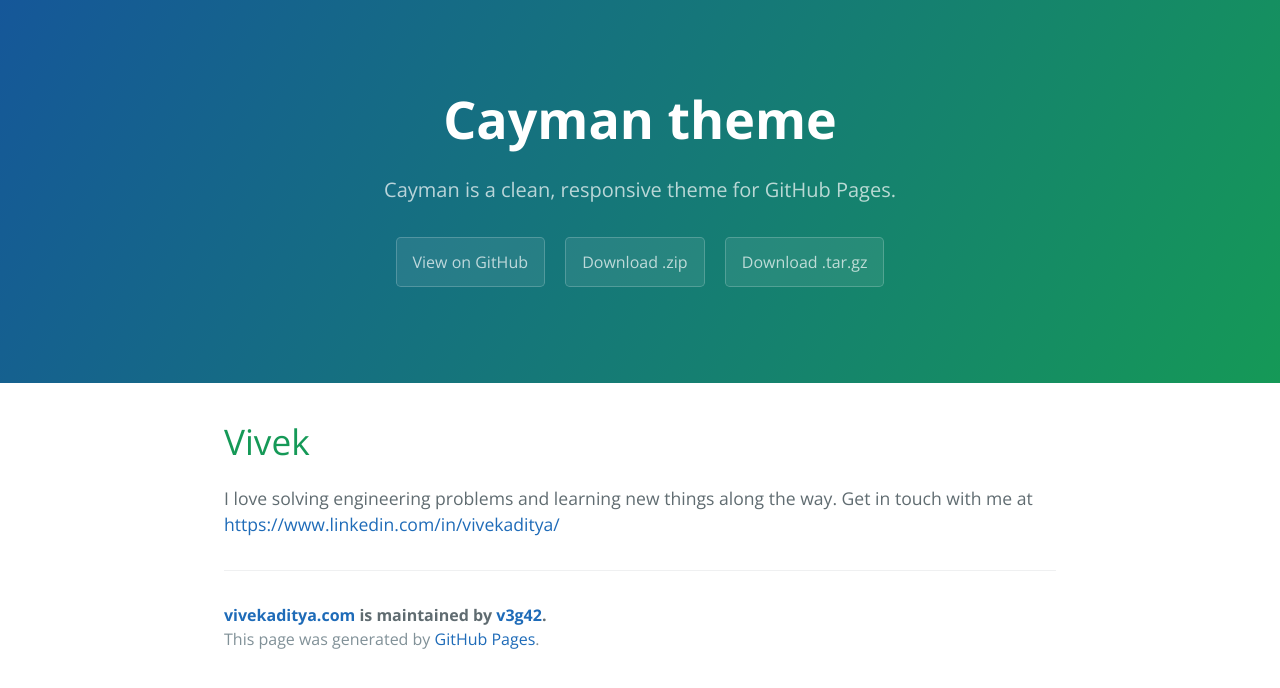
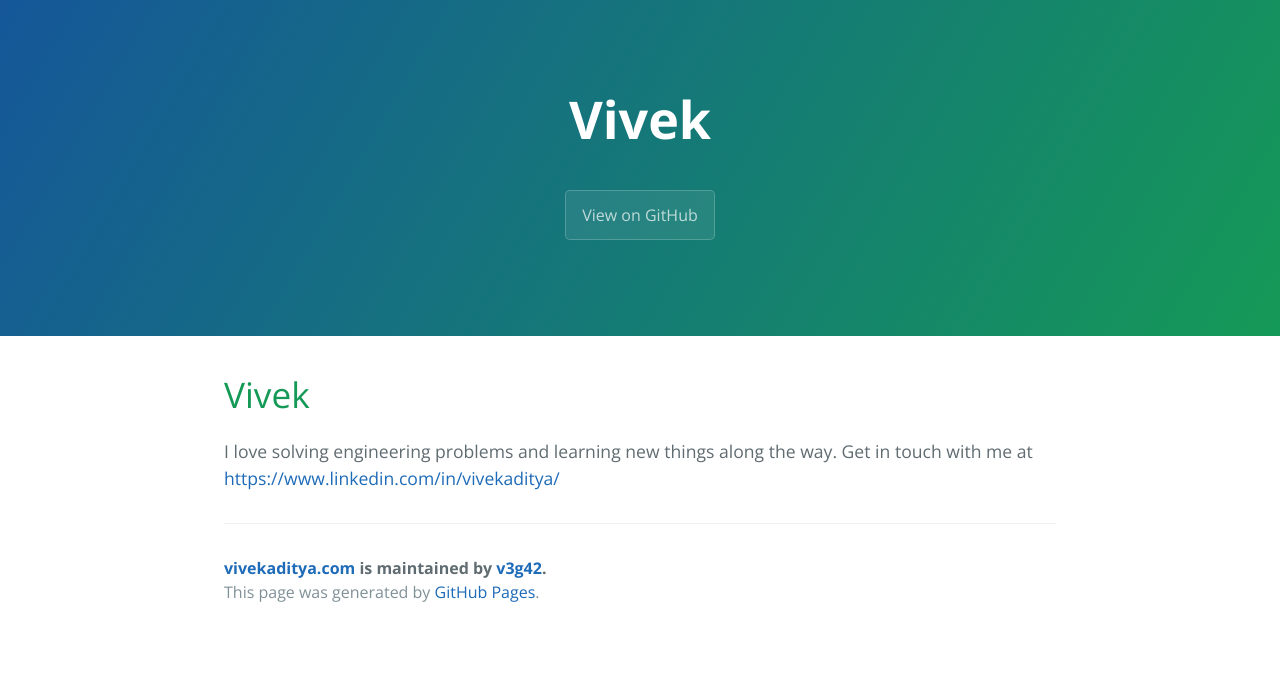
Before and after one commit to v3g42/vivekaditya.com, a Jekyll site: the page built from index.md, in a window 1280 px wide. Shown: the top 688 px of the page. Built offline with Jekyll 4.4.1, drawn with Linux system fonts in a browser that asks for light colours; our own code applies the rules of GitHub Pages for plain Markdown files; the repository's description, which GitHub fills in, is left out.

Commit message:
Fix config

```diff
--- a/_config.yml
+++ b/_config.yml
@@ -1,5 +1,3 @@
-title: Cayman theme
-description: Cayman is a clean, responsive theme for GitHub Pages.
-show_downloads: true
-google_analytics:
+title: Vivek
+description:
 theme: jekyll-theme-cayman
```
